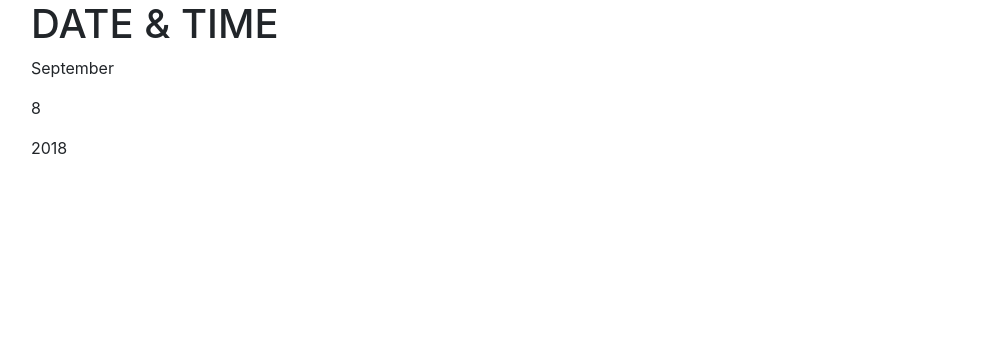
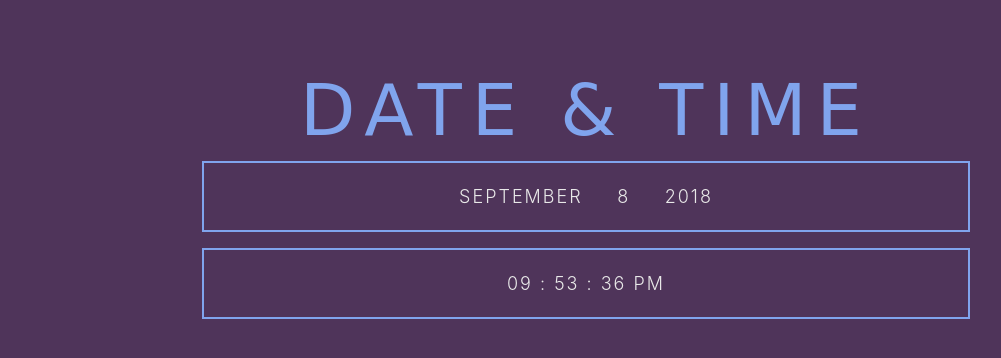
Before and after one commit to stierpm/fun-clock, a plain HTML site: page index.html in a window 1280 px wide. Shown: the whole page, without its empty margins (54-1055 px from the left). Drawn offline with nearby package versions, Linux system fonts and the light colour scheme; a web font is replaced by a local one.

Commit message:
update: initial finish

```diff
--- a/css/style.css
+++ b/css/style.css
@@ -8,3 +8,47 @@ white: #E8E8E8
 
 /* Import Google Fonts */
 @import url('https://fonts.googleapis.com/css?family=Megrim|Open+Sans:300');
+
+body {
+  background: #4F345A;
+}
+
+h1 {
+  margin-top: 6%;
+  font-family: 'Megrim', cursive;
+  font-size: 72px;
+  text-align: center;
+  text-transform: uppercase;
+  letter-spacing: 10px;
+  color: #80A4ED;
+}
+
+.info-box {
+  box-sizing: border-box;
+  display: block;
+  max-width: 768px;
+  padding: 20px 30px;
+  margin: 0 auto 1rem;
+  border: solid 2px #80A4ED;
+  font-weight: 300;
+  text-align: center;
+  color: #E8E8E8;
+}
+
+.info-box #month,
+.info-box #day,
+.info-box #year {
+  display: inline-block;
+  vertical-align: middle;
+  margin: 0 15px;
+  letter-spacing: 2px;
+  text-transform: uppercase;
+  font-size: 18px;
+}
+
+.time {
+  margin-bottom: 0;
+  letter-spacing: 2px;
+  text-transform: uppercase;
+  font-size: 18px;
+}
--- a/index.html
+++ b/index.html
@@ -2,8 +2,8 @@
 <html>
 <head>
   <title>Date and Time</title>
+  <link rel="stylesheet" href="https://stackpath.bootstrapcdn.com/bootstrap/4.1.3/css/bootstrap.min.css" integrity="sha384-MCw98/SFnGE8fJT3GXwEOngsV7Zt27NXFoaoApmYm81iuXoPkFOJwJ8ERdknLPMO" crossorigin="anonymous">
   <link type="text/css" rel="stylesheet" href="css/style.css">
-  <link rel="stylesheet" href="https://stackpath.bootstrapcdn.com/bootstrap/4.1.3/css/bootstrap.min.css" integrity="sha384-MCw98/SFnGE8fJT3GXwEOngsV7Zt27NXFoaoApmYm81iuXoPkFOJwJ8ERdknLPMO" crossorigin="anonymous">
 </head>
 
 <body>
@@ -17,7 +17,8 @@
     </div>
 
     <div class="info-box">
-      <p id="time"></p>
+      <p class="time"><span id="hours"></span> : <span id="minutes"></span> : <span id="seconds"></span> <span id="suffix"></span></p>
+      </div>
     </div>
   </div>
 
--- a/js/script.js
+++ b/js/script.js
@@ -1,13 +1,26 @@
 const monthElement = document.getElementById("month");
 const dayElement = document.getElementById("day");
 const yearElement = document.getElementById("year");
+const hoursElement = document.getElementById("hours");
+const minutesElement = document.getElementById("minutes");
+const secondsElement = document.getElementById("seconds");
+const suffixElement = document.getElementById("suffix");
 
 let d = new Date();
 let months = ["January","February","March","April","May","June","July","August","September","October","November","December"];
 let month = months[d.getMonth()];
 let day = d.getDate();
 let year = d.getFullYear();
+let hours = d.getHours() > 12 ? d.getHours() - 12 : d.getHours();
+hours = hours < 10 ? "0" + hours : hours;
+let minutes = d.getMinutes() < 10 ? "0" + d.getMinutes() : d.getMinutes();
+let seconds = d.getSeconds() < 10 ? "0" + d.getSeconds() : d.getSeconds();
+let suffix = d.getHours() >= 12 ? 'PM' : "AM";
 
 monthElement.innerHTML = month;
 dayElement.innerHTML = day;
 yearElement.innerHTML = year;
+hoursElement.innerHTML = hours;
+minutesElement.innerHTML = minutes;
+secondsElement.innerHTML = seconds;
+suffixElement.innerHTML = suffix;
```
